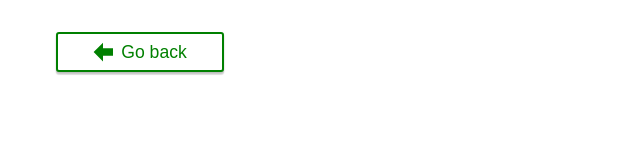
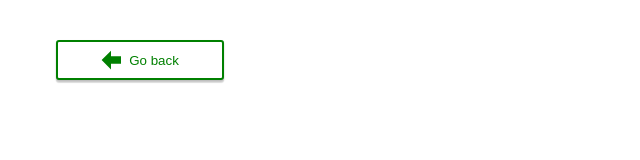
Before and after one commit to GannaKov/to-do-list, a website: page task.html in a window 1280 px wide. Shown: the whole page, without its empty margins (0-640 px from the left). Drawn offline with Linux system fonts and the light colour scheme.

Commit message:
change css, html  go back btn

```diff
--- a/task.css
+++ b/task.css
@@ -31,7 +31,9 @@ body {
 
   box-shadow: 0 2px 2px 0 rgba(0, 0, 0, 0.12), 0 1px 2px 0 rgba(0, 0, 0, 0.08),
     0 3px 1px 0 rgba(0, 0, 0, 0.1);
-  transition: background-color 250ms cubic-bezier(0.4, 0, 0.2, 1);
+  transition: background-color 250ms cubic-bezier(0.4, 0, 0.2, 1),
+    color 250ms cubic-bezier(0.4, 0, 0.2, 1);
+  /* fill 250ms cubic-bezier(0.4, 0, 0.2, 1); */
 }
 .wbsGoBack-icon {
   fill: currentColor;
@@ -40,8 +42,8 @@ body {
 
 .wbsGoBack-btn:is(:hover, :focus) {
   background-color: green;
-  /* color: white;
-  fill: white; */
+  color: white;
+  /* fill: white; */
 }
 
 .wbsGoBack-link {
@@ -52,6 +54,6 @@ body {
   color: green;
   transition: color 250ms cubic-bezier(0.4, 0, 0.2, 1);
 }
-.wbsGoBack-link:is(:hover, :focus) {
+/* .wbsGoBack-link:is(:hover, :focus) {
   color: white;
-}
+} */
--- a/task.html
+++ b/task.html
@@ -16,14 +16,14 @@
     <link rel="stylesheet" href="./task.css" />
   </head>
   <body>
-    <button role="go back button" type="button" class="wbsGoBack-btn">
-      <a href="./index.html" class="wbsGoBack-link"
-        ><svg class="wbsGoBack-icon" width="20" height="20" viewBox="0 0 32 32">
+    <a href="./index.html" class="wbsGoBack-link">
+      <button role="go back button" type="button" class="wbsGoBack-btn">
+        <svg class="wbsGoBack-icon" width="20" height="20" viewBox="0 0 32 32">
           <path d="M1 16l15 15v-9h16v-12h-16v-9z"></path>
         </svg>
         Go back
-      </a>
-    </button>
+      </button>
+    </a>
     <main>
       <div class="wbs-section">
         <div class="wbs-container"></div>
```
